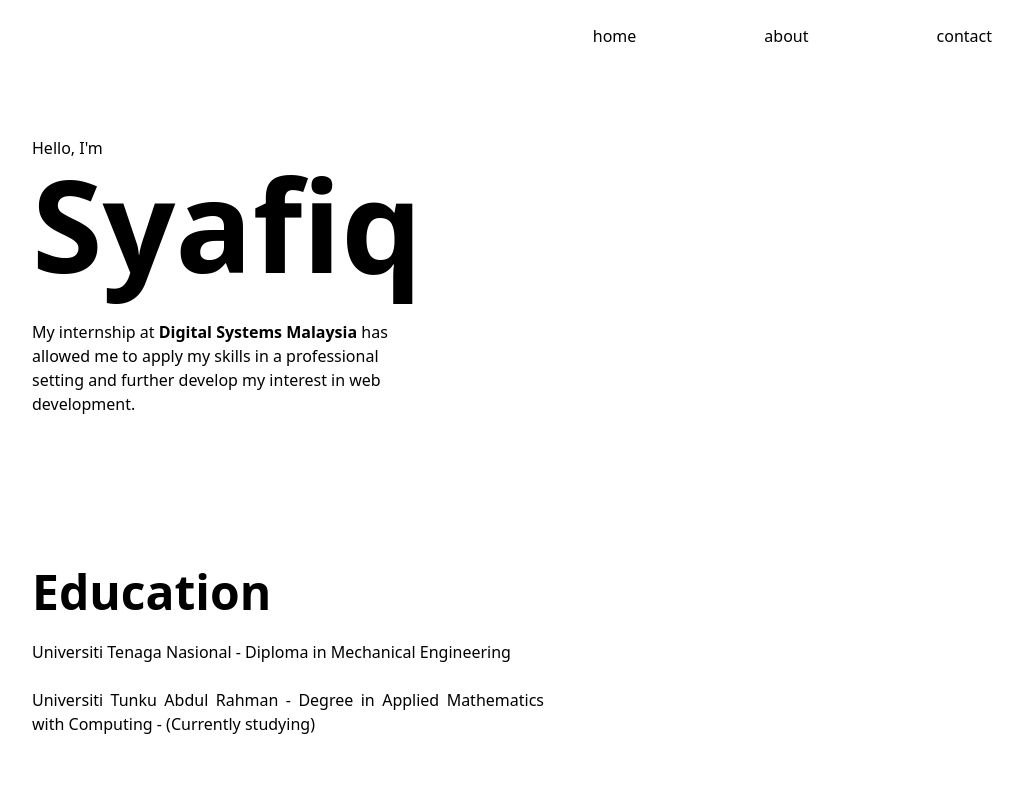
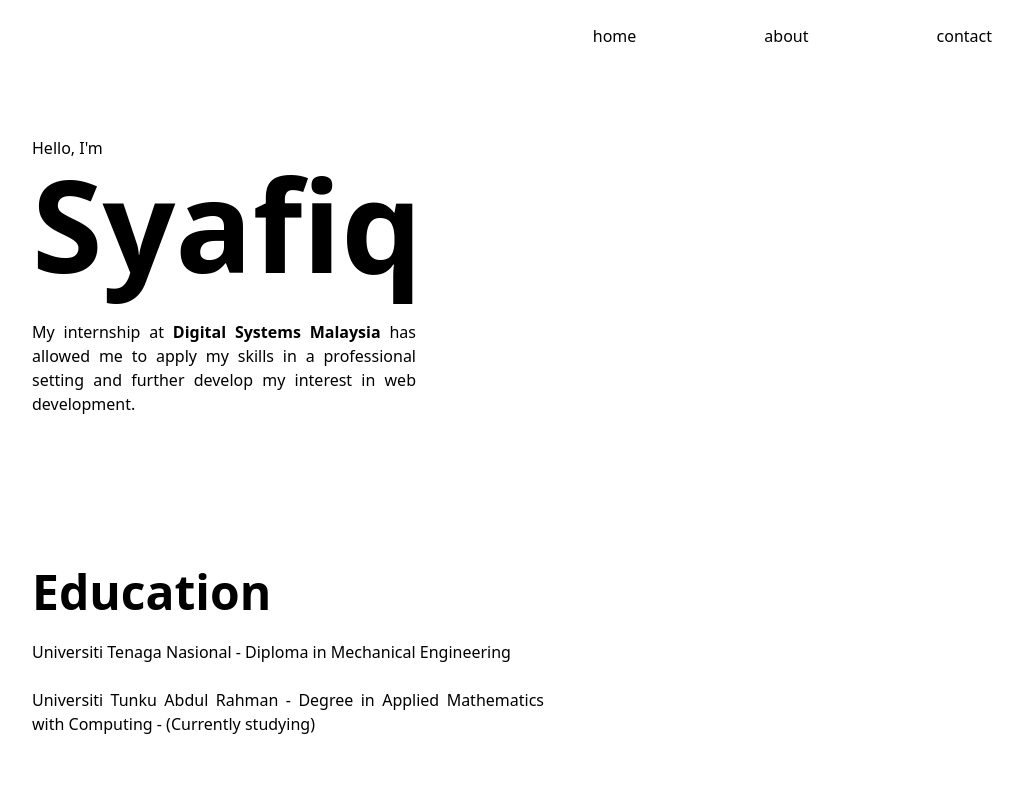
Before and after one commit to SyafiqAi/portfolio, a Vue app: page / in a window 1280 px wide. Shown: the top 800 px of the page, without its empty margins (224-1247 px from the left). Built offline with nearby package versions, Linux system fonts and the light colour scheme.

Commit message:
added justify on styles.css

```diff
--- a/src/components/Education.vue
+++ b/src/components/Education.vue
@@ -2,7 +2,7 @@
     <section>
         <h2>Education</h2>
 
-        <div class="*:pb-6 max-w-[40vw] *:text-justify">
+        <div class="*:pb-6 max-w-[40vw]">
             <p>Universiti Tenaga Nasional - Diploma in Mechanical Engineering</p>
             <p>Universiti Tunku Abdul Rahman - Degree in Applied Mathematics with Computing - (Currently studying)</p>
         </div>
--- a/src/components/Experience.vue
+++ b/src/components/Experience.vue
@@ -2,7 +2,7 @@
     <section>
         <h2 class="sticky">Experience</h2>
 
-        <div class="*:pb-6 max-w-[40vw] *:text-justify">
+        <div class="*:pb-6 max-w-[40vw]">
             <p>
                 Digital Systems Malaysia - Worked in a team of 7 developers, contributing to the
                 development of a customer-facing website using an <strong>agile development</strong>
--- a/src/components/Technologies.vue
+++ b/src/components/Technologies.vue
@@ -1,7 +1,7 @@
 <template>
     <section class="">
         <h2 class="sticky top-0">Technologies</h2>
-            <ul class="*:pb-6 max-w-[40vw] *:text-justify">
+            <ul class="*:pb-6 max-w-[40vw]">
                 <li>
                     Fundamentals of <strong>HTML</strong> <strong>CSS</strong> and <strong>JS</strong>.
                 </li>
--- a/src/styles.css
+++ b/src/styles.css
@@ -17,4 +17,7 @@
     strong {
       @apply font-black
     }
+    section p {
+      @apply text-justify;
+    }
 }
```
